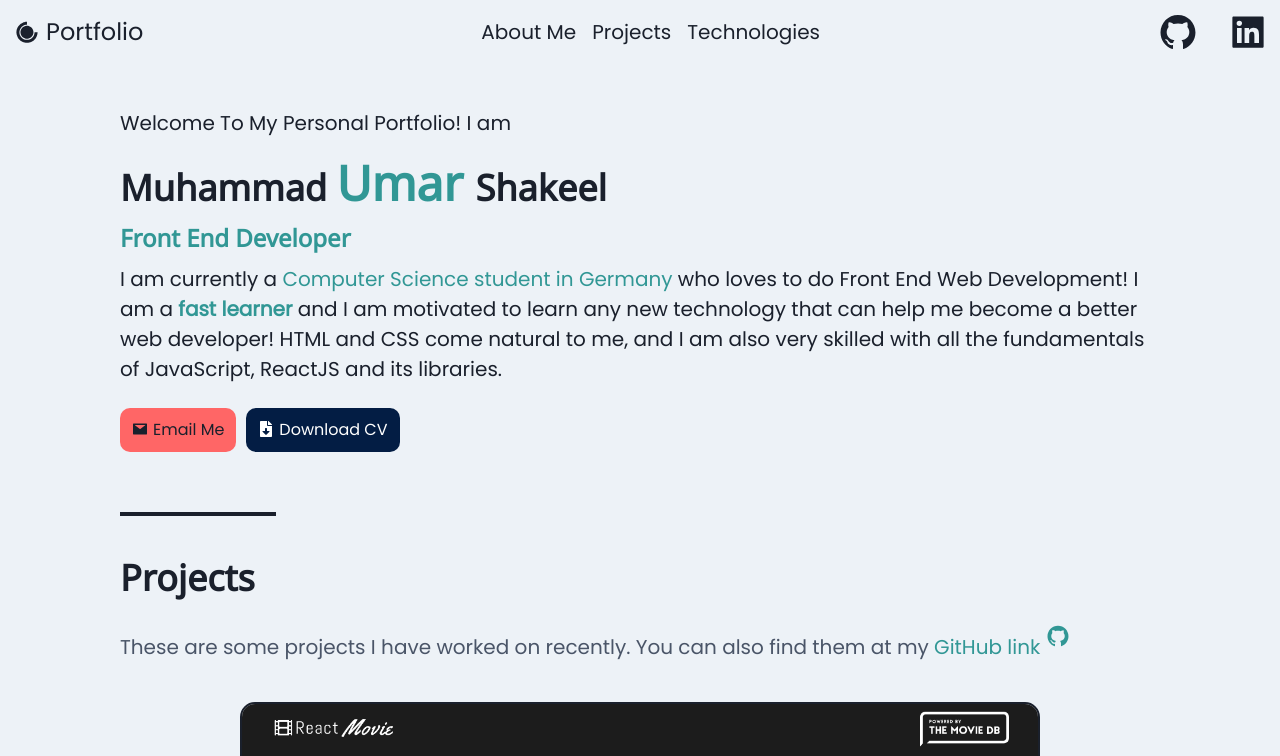
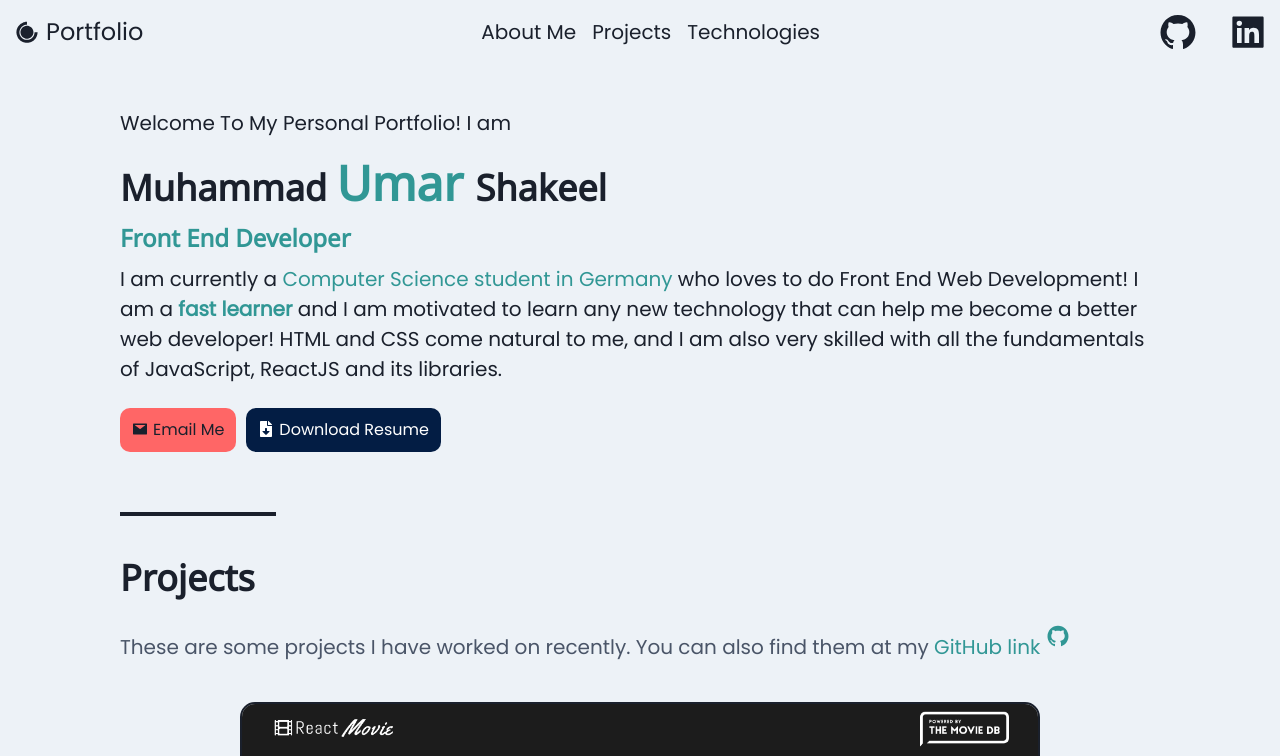
Before and after one commit to umar-00/Personal-Portfolio, a React (Create React App) app: page / in a window 1280 px wide. Shown: the top 756 px of the page. Built offline with nearby package versions, Linux system fonts and the light colour scheme.

Commit message:
changed Cv to resume

```diff
--- a/src/Components/About.js
+++ b/src/Components/About.js
@@ -90,7 +90,7 @@ const About = () => {
             color="white"
           >
             <FaFileDownload style={{ marginRight: "5px", marginTop: "1px" }} />
-            {" Download CV"}
+            {" Download Resume"}
           </Link>
         </Button>
       </HStack>
```
